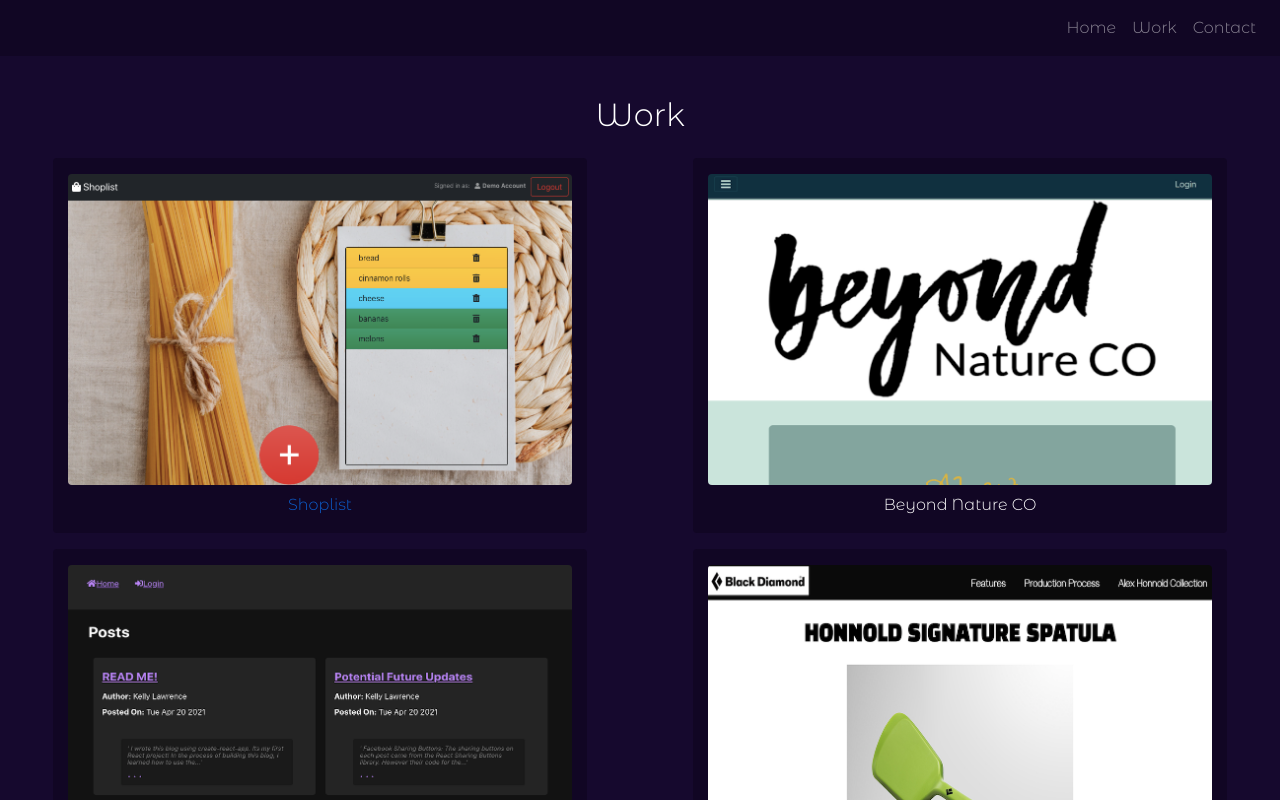
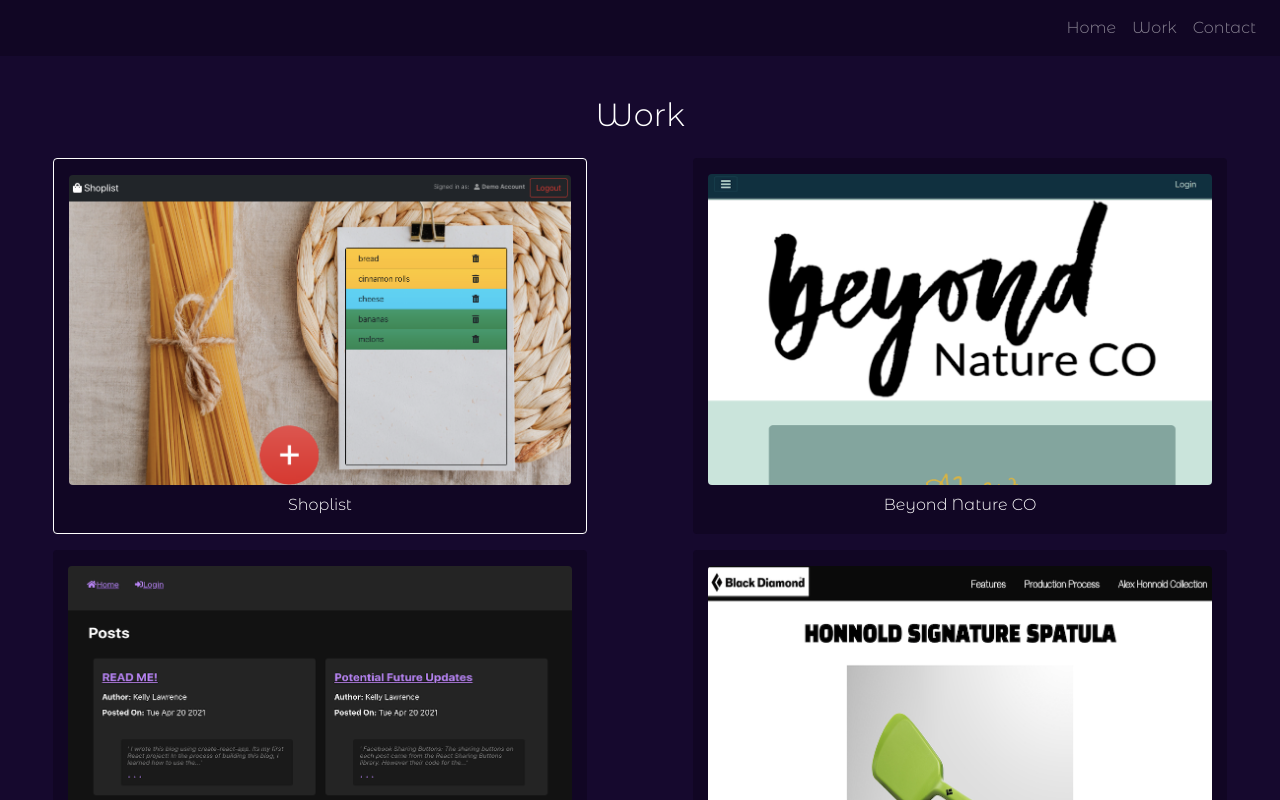
Before and after one commit to lawrencek1992/lawrencek1992, a React (Create React App) app: page /work in a window 1280 px wide. In both pictures the pointer is over the element "Shoplist". Built offline with nearby package versions, Linux system fonts and the light colour scheme.

Commit message:
Update tile hover

```diff
--- a/src/stylesheets/App.scss
+++ b/src/stylesheets/App.scss
@@ -255,7 +255,7 @@
 }
 
 .project-tile:hover, .project-tile:focus {
-    color: $blue;
+    border: solid 1px $white;
 }
 
 button.close {
```
